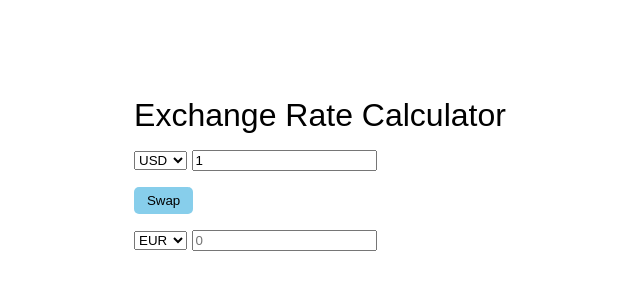
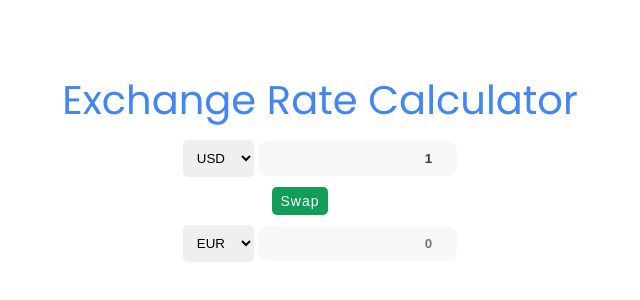
Before and after one commit to thekarthikr/Exchange-Rate-Calculator, a website built with Vite: page index.html in a window 1280 px wide. Shown: the part 234-534 px from the top of the page, without its empty margins (320-960 px from the left). Built offline with nearby package versions, Linux system fonts and the light colour scheme.

Commit message:
Made some changes in Stylesheet

```diff
--- a/main.scss
+++ b/main.scss
@@ -1,22 +1,76 @@
-.container {
-  height: 100vh;
-  display: grid;
-  place-content: center;
-  gap: 1rem;
+@import url("https://fonts.googleapis.com/css2?family=Poppins&display=swap");
+
+* {
+  margin: 0;
+  padding: 0;
+  box-sizing: border-box;
+}
+
+html {
+  font-size: 62.5%;
 }
 
 body {
-  font-family: sans-serif;
+  font-family: Poppins, sans-serif;
+  font-size: 1.6rem;
 }
+
+img {
+  width: 10rem;
+}
+
+.container {
+  display: flex;
+  justify-content: center;
+  align-items: center;
+  flex-direction: column;
+  gap: 1rem;
+  height: 100vh;
+}
+
 .title {
-  font-size: 2rem;
+  font-size: 4rem;
+  color: #4285f4;
 }
 
 .btn {
   border: none;
   outline: none;
-  background: skyblue;
-  padding: 0.4rem 0.8rem;
+  background: #0f9d58;
+  padding: 0.6rem 0.8rem;
+  font-size: 1.4rem;
+  color: white;
+  border-radius: 5px;
+  letter-spacing: 1px;
+}
 
+.currency__swap {
+  display: flex;
+  justify-content: space-between;
+  gap: 4rem;
+}
+
+.currency__rate {
+  color: #057c42;
+  font-weight: bold;
+}
+
+.currency input {
+  background: rgba(211, 211, 211, 0.159);
+  border-radius: 10px;
+  padding: 1rem;
+  border: none;
+  text-align: right;
+  color: rgba(0, 0, 0, 0.767);
+  font-weight: bold;
+}
+
+.currency select {
+  border: none;
+  padding: 1rem;
   border-radius: 5px;
+
+  &:focus {
+    outline: none;
+  }
 }
```
